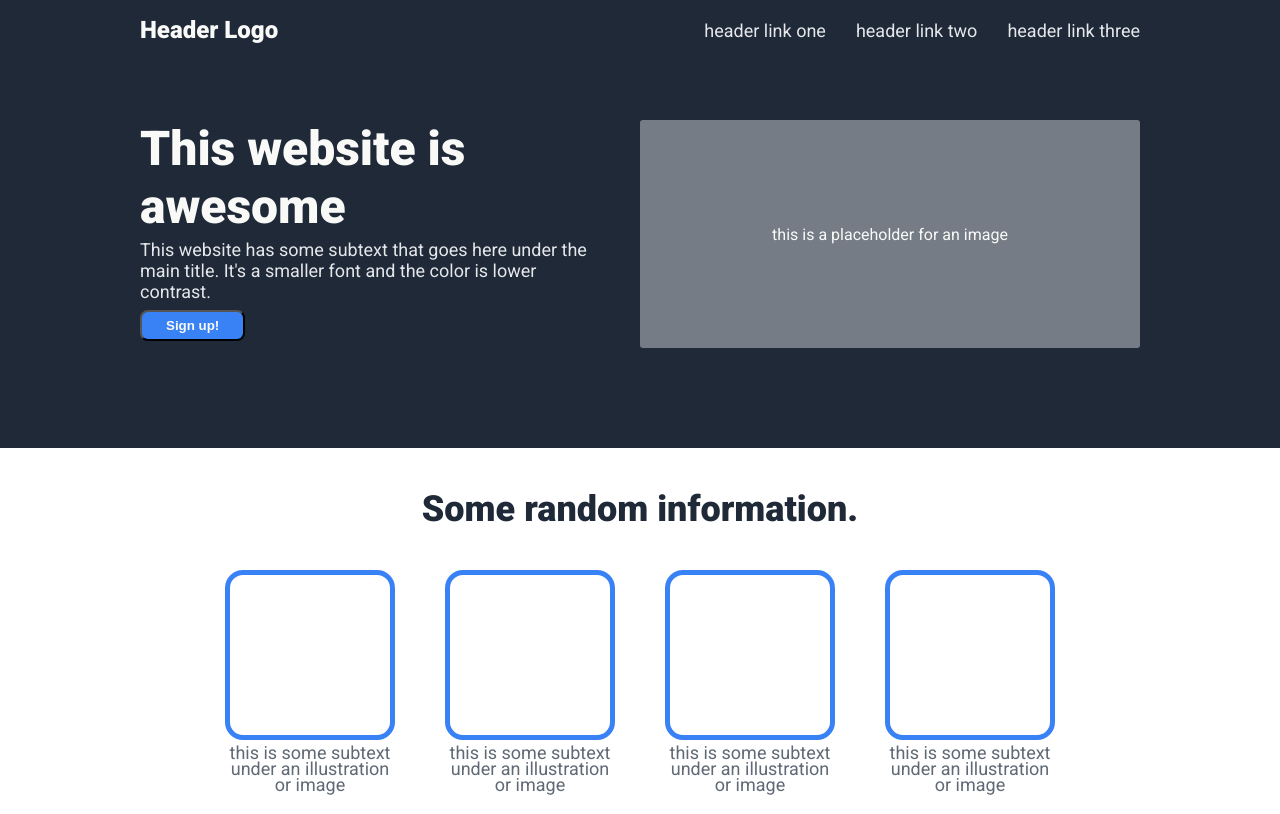
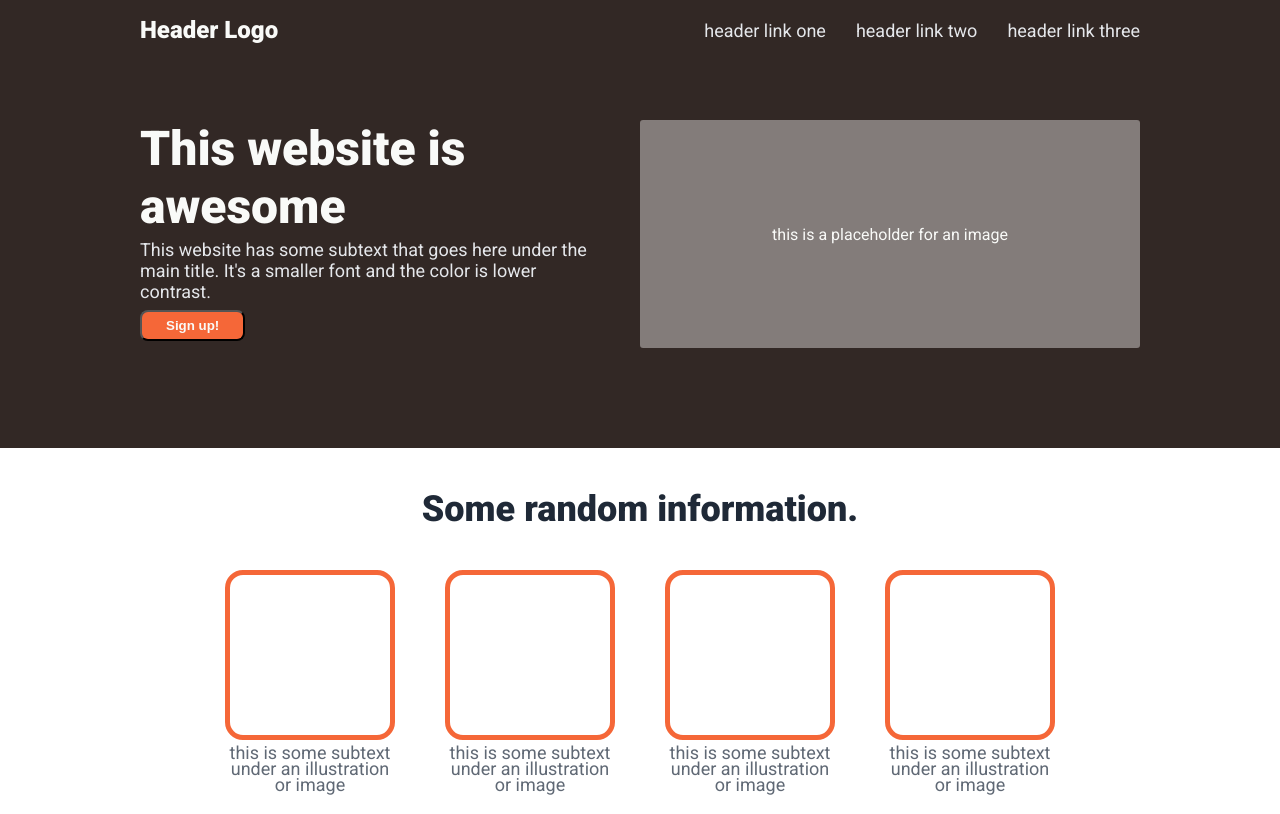
Before and after one commit to MatiasCarbone/landing-page-demo, a plain HTML site: page index.html in a window 1280 px wide. Shown: the top 814 px of the page. Drawn offline with Linux system fonts and the light colour scheme.

Commit message:
Change color palette to orange

```diff
--- a/styles.css
+++ b/styles.css
@@ -8,7 +8,7 @@ body {
 
 /* Set font tweaks and element colors */
 .dark {
-    background-color: #1f2937;
+    background-color: #322825;
 }
 
 .hero-main {
@@ -112,7 +112,7 @@ body {
 }
 
 .blue-button {
-    background-color: #3882f6;
+    background-color: #f56738;
     color: #f9faf8;
     font-weight: 800;
     padding: 6px 24px;
@@ -123,7 +123,7 @@ body {
 
 /* To be removed */
 .img-placeholder {
-    background-color: #e5e7eb70;
+    background-color: #EBE7E570;
     color: #f9faf8;
     width: 500px;
     height: 228px;
@@ -155,7 +155,7 @@ body {
 
 /* To be removed */
 .illustration-placeholder{
-    border: 5px solid #3882f6;
+    border: 5px solid #f56738;
     border-radius: 18px;
     width: 160px;
     height: 160px;
@@ -181,7 +181,7 @@ body {
 
 /* Quote section */
 .quote {
-    background-color: #e5e7eb;
+    background-color: #EBE7E5;
 }
 
 .quote-author {
@@ -205,7 +205,7 @@ body {
 }
 
 .banner {
-    background-color: #3882f6;
+    background-color: #f56738;
     padding: 30px 100px;
 
     display: flex;
```
